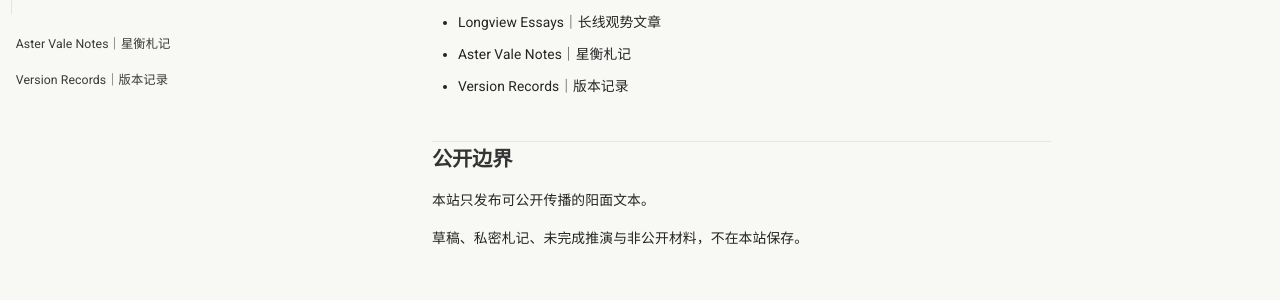
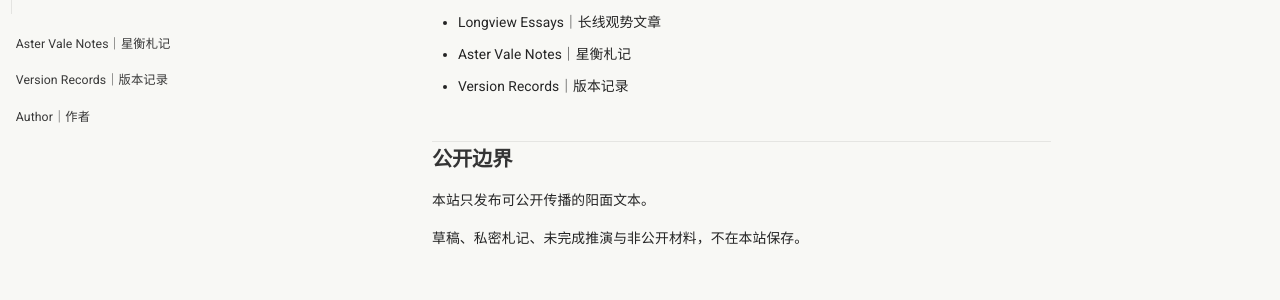
Before and after one commit to guanshi1688/longview-archive, an MkDocs documentation site: the page built from docs/index.md, in a window 1280 px wide. Shown: the part 383-683 px from the top of the page. Built offline with MkDocs 1.6.1 and Material for MkDocs 9.7.7, drawn with Linux system fonts in a browser that asks for light colours.

Commit message:
Update mkdocs.yml

```diff
--- a/mkdocs.yml
+++ b/mkdocs.yml
@@ -49,11 +49,13 @@ nav:
           - 07｜热战不是最优解: essays/future/07.md
           - 08｜中国出海进入秩序闭环阶段: essays/future/08.md
           - 09｜打破闭环与建立闭环: essays/future/09.md
-          - 阅读后约束:  essays/future/10.md
+          - 阅读后约束: essays/future/10.md
 
   - Aster Vale Notes｜星衡札记: notes/index.md
 
   - Version Records｜版本记录: versions.md
 
+  - Author｜作者: author.md
+
 extra_css:
   - stylesheets/extra.css
```
